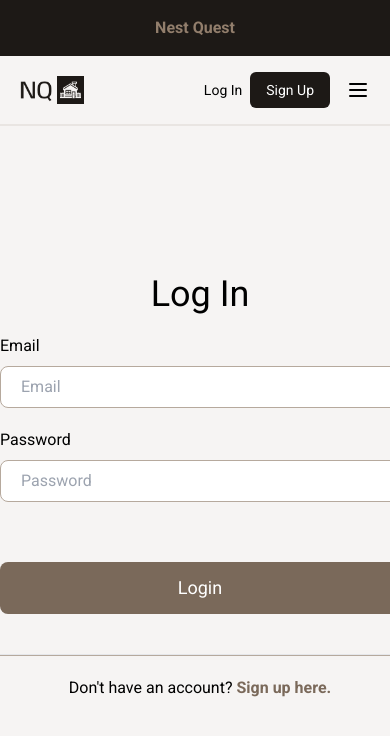
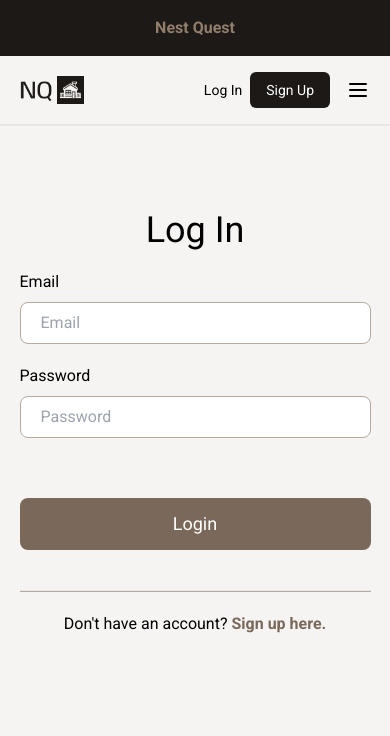
Before and after one commit to deep-git/nest-quest, a React (Vite) app in the folder client/: page /login in a window 390 px wide. Shown: the top 736 px of the page. Built offline with nearby package versions, Linux system fonts and the light colour scheme; no server answers.

Commit message:
Add responsive sizes

```diff
--- a/client/src/pages/landing-page/LandingPage.jsx
+++ b/client/src/pages/landing-page/LandingPage.jsx
@@ -88,7 +88,7 @@ const LandingPage = () => {
             </section>
 
             <section className="flex flex-col px-4 sm:px-20 w-full min-h-screen bg-light_white">
-                <h2 className="text-3xl mt-28 text-center font-semibold">Featured Property <span className="text-light_brown_1">For Rent</span></h2>
+                <h2 className="text-3xl mt-28 text-center font-semibold">Featured Properties <span className="text-light_brown_1">For Rent</span></h2>
 
                 <div className="flex gap-14 w-full mt-10 justify-center md:justify-start flex-wrap">
                     <Suspense fallback={<p>Loading...</p>}>
--- a/client/src/pages/sign-in/SignIn.jsx
+++ b/client/src/pages/sign-in/SignIn.jsx
@@ -40,12 +40,12 @@ const SignIn = () => {
 
     return (
         <div className="flex h-[calc(100vh-130px)]">
-            <div className="relative flex-1">
+            <div className="hidden lg:flex relative flex-1">
                 <img src="/auth_image_1.jpg" alt="" className="w-full h-full object-cover" />
                 <div className="absolute w-full h-full bg-black/30 top-0 left-0" />
             </div>
-            <form onSubmit={handleSubmit} className="flex flex-col gap-5 flex-1 bg-light_white justify-center items-center">
-                <div className="flex flex-col gap-5 w-[400px]">
+            <form onSubmit={handleSubmit} className="flex flex-col gap-5 flex-1 bg-light_white mt-20 lg:mt-0 lg:justify-center items-center">
+                <div className="flex flex-col gap-5 w-[90%] max-w-[400px]">
                     <h1 className="w-full text-4xl text-center">Log In</h1>
                     <div className="flex flex-col gap-2">
                         <label htmlFor="email">Email</label>
--- a/client/src/pages/sign-up/SignUp.jsx
+++ b/client/src/pages/sign-up/SignUp.jsx
@@ -36,12 +36,12 @@ const SignUp = () => {
     }
     return (
         <div className="flex h-[calc(100vh-130px)]">
-            <div className="relative flex-1">
+            <div className="hidden lg:flex relative flex-1">
                 <img src="/auth_image_1.jpg" alt="" className="w-full h-full object-cover" />
                 <div className="absolute w-full h-full bg-black/30 top-0 left-0" />
             </div>
-            <form onSubmit={handleSubmit} className="flex flex-col gap-5 flex-1 bg-light_white justify-center items-center">
-                <div className="flex flex-col gap-5 w-[400px]">
+            <form onSubmit={handleSubmit} className="flex flex-col gap-5 flex-1 bg-light_white mt-20 lg:mt-0 lg:justify-center items-center">
+                <div className="flex flex-col gap-5 w-[90%] max-w-[400px]">
                     <h1 className="w-full text-4xl text-center">Sign Up</h1>
 
                     <div className="flex flex-col gap-2">
```
